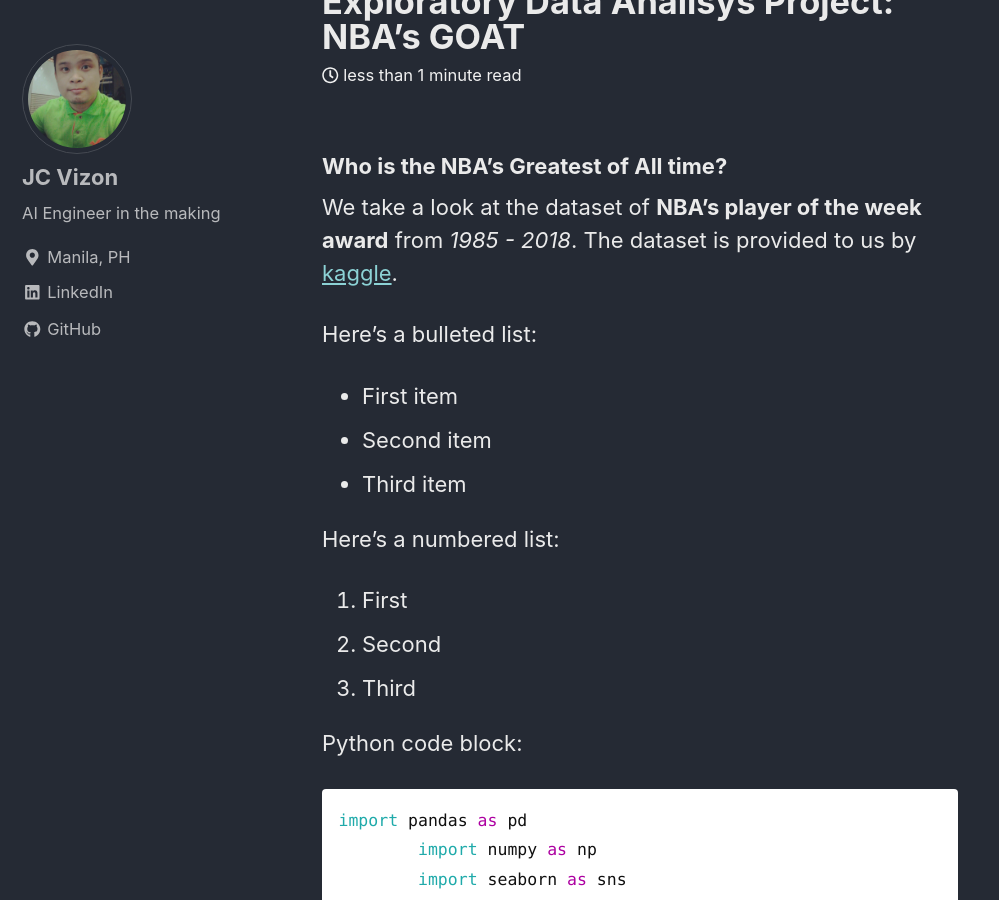
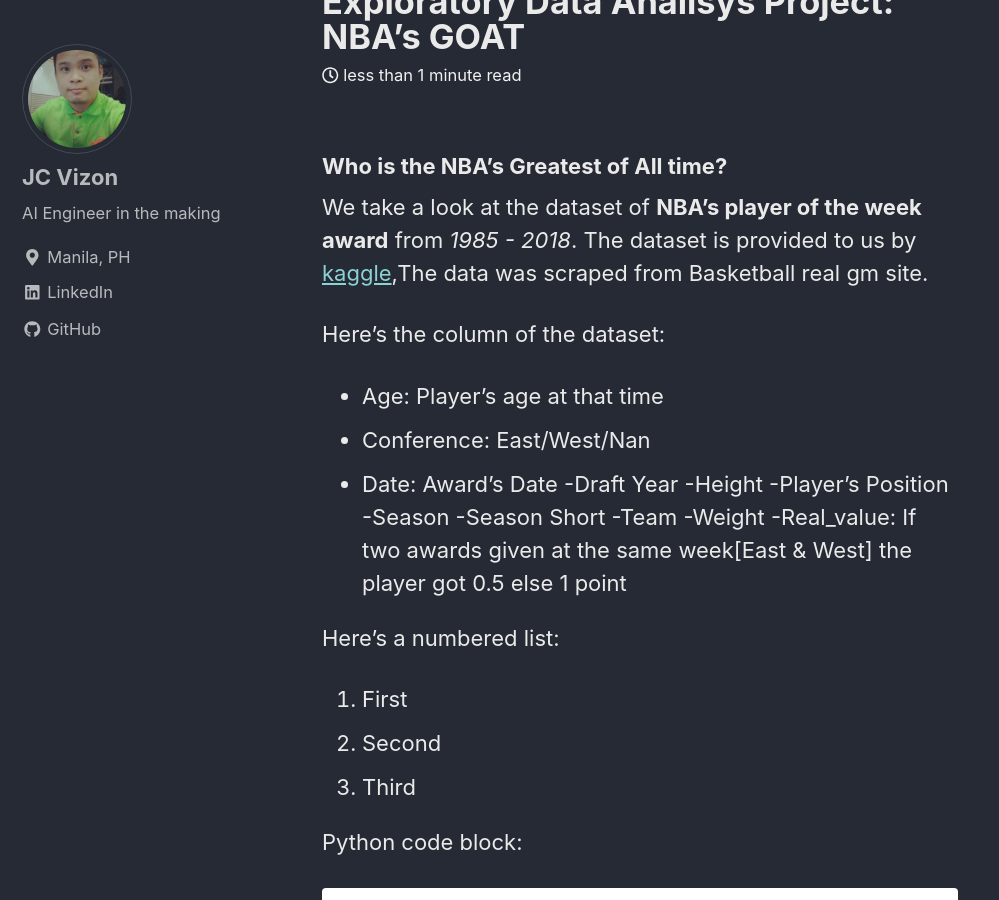
Before and after one commit to Jcvizon06/Data-Science-Portfolio, a Jekyll site: the page built from _posts/2018-01-28-eda-nba.md, in a window 1280 px wide and 900 px high, scrolled down 1012 px. Shown: the whole window, without its empty margins (0-999 px from the left). Built offline with Jekyll 4.4.1, drawn with Linux system fonts in a browser that asks for light colours; nearby versions of some CDN libraries; formulas are drawn with MathJax 3.

Commit message:
11/3/2018

```diff
--- a/_posts/2018-01-28-eda-nba.md
+++ b/_posts/2018-01-28-eda-nba.md
@@ -10,13 +10,21 @@ mathjax: "true"
 ### Who is the NBA's Greatest of All time?
 
 We take a look at the dataset of **NBA's player of the week award** from *1985 - 2018*.
-The dataset is provided to us by [kaggle](kaggle.com).
+The dataset is provided to us by [kaggle](kaggle.com),The data was scraped from Basketball real gm site.
 
 
-Here's a bulleted list:
-* First item
-+ Second item
-- Third item
+Here's the column of the dataset:
+* Age: Player's age at that time
++ Conference: East/West/Nan
+- Date: Award's Date
+-Draft Year
+-Height
+-Player's Position
+-Season
+-Season Short
+-Team
+-Weight
+-Real_value: If two awards given at the same week[East & West] the player got 0.5 else 1 point
 
 Here's a numbered list:
 1. First
```
